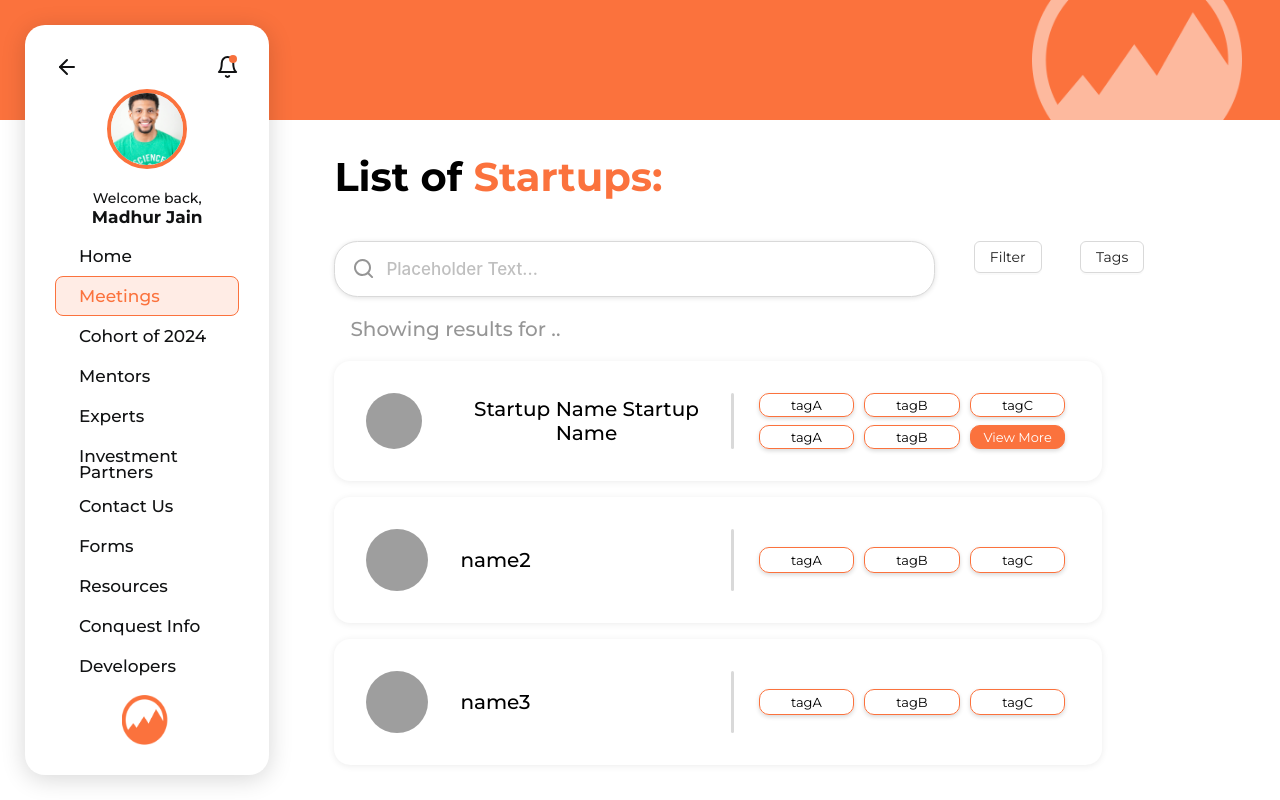
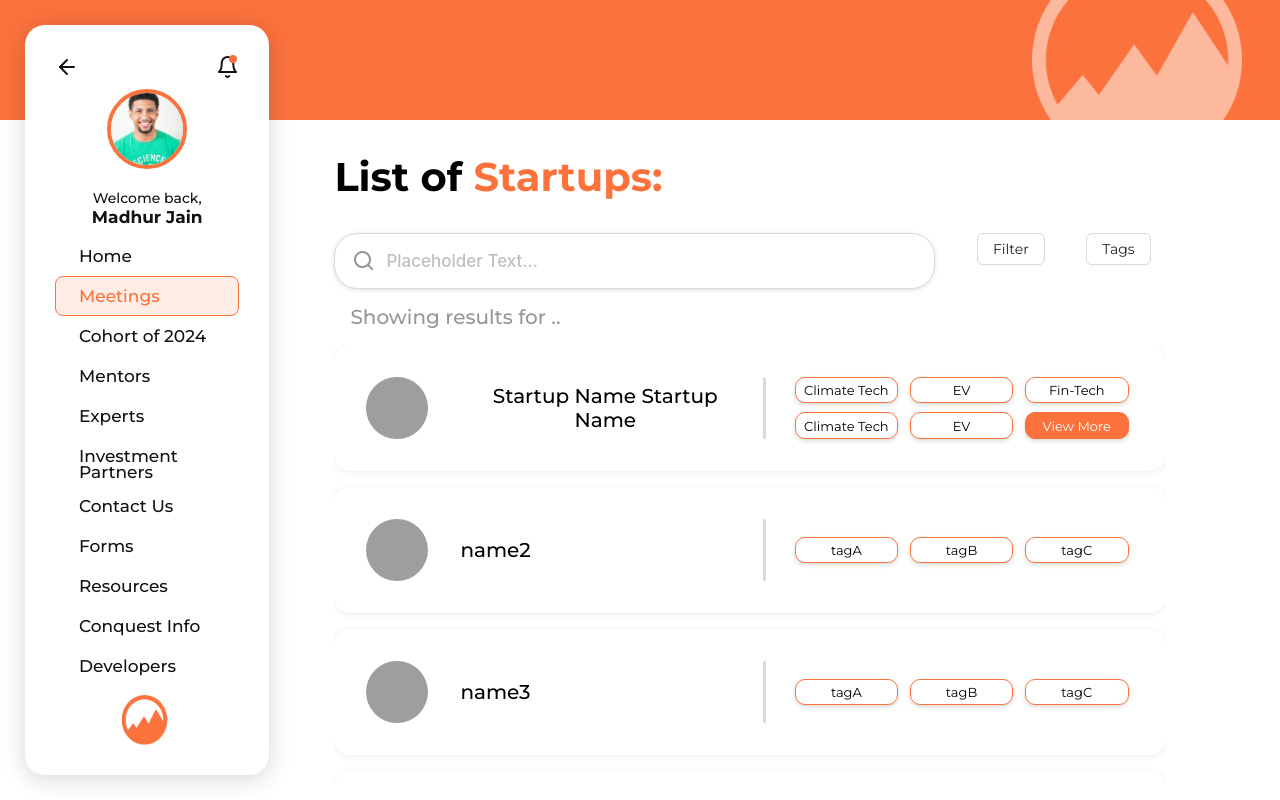
Before and after one commit to dvm-bitspilani/cel-conquest-2024, a React (Vite) app: page /dashboard/startups in a window 1280 px wide. Built offline with nearby package versions, Linux system fonts and the light colour scheme; grey boxes are pictures that could not be loaded.

Commit message:
feat: add scrollbar to Startup list

```diff
--- a/src/components/Startups/StartupCard/StartupCard.module.scss
+++ b/src/components/Startups/StartupCard/StartupCard.module.scss
@@ -1,5 +1,5 @@
 .cardContainer {
-  width: 60vw;
+  width: 65vw;
   background-color: #fff;
   box-shadow: 0px 1px 7px 0px #00000014;
   border-radius: 16.23px;
--- a/src/routes/Dashboard/Startups/Startups.jsx
+++ b/src/routes/Dashboard/Startups/Startups.jsx
@@ -8,7 +8,7 @@ const exampleData = [
     id: 1,
     img: "img",
     name: "Startup Name Startup Name",
-    tags: ["tagA", "tagB", "tagC", "tagA", "tagB", "tagC"],
+    tags: ["Climate Tech", "EV", "Fin-Tech", "Climate Tech", "EV", "tagC"],
   },
   {
     id: 2,
@@ -18,6 +18,18 @@ const exampleData = [
   },
   {
     id: 3,
+    img: "img",
+    name: "name3",
+    tags: ["tagA", "tagB", "tagC"],
+  },
+  {
+    id: 4,
+    img: "img",
+    name: "name3",
+    tags: ["tagA", "tagB", "tagC"],
+  },
+  {
+    id: 5,
     img: "img",
     name: "name3",
     tags: ["tagA", "tagB", "tagC"],
@@ -64,12 +76,10 @@ const Startups = () => {
         </div>
       </div>
       <h2>Showing results for {value ? value : ".."}</h2>
-      <div className={styles.listContainer}>
-        <div className={styles.startupList}>
-          {exampleData.map((startup) => (
-            <StartupCard key={startup.id} {...startup} />
-          ))}
-        </div>
+      <div className={styles.startupList}>
+        {exampleData.map((startup) => (
+          <StartupCard key={startup.id} {...startup} />
+        ))}
       </div>
     </div>
   );
--- a/src/routes/Dashboard/Startups/Startups.module.scss
+++ b/src/routes/Dashboard/Startups/Startups.module.scss
@@ -1,3 +1,25 @@
+@mixin scrollHeight($scrollMargin) {
+  margin-top: $scrollMargin;
+  margin-bottom: $scrollMargin;
+}
+
+@mixin scrollbarStyles() {
+  &::-webkit-scrollbar {
+    width: 8px;
+  }
+
+  &::-webkit-scrollbar-thumb {
+    background: #fb723d;
+    border-radius: calc(8px / 2);
+  }
+
+  &::-webkit-scrollbar-track {
+    border-radius: calc(8px / 2);
+    background-color: #eaeaea;
+    @include scrollHeight(2rem);
+  }
+}
+
 .startups {
   padding: 2rem 2.5rem;
   width: 100%;
@@ -10,7 +32,7 @@
     }
   }
   .searchContainer {
-    margin-top: 2.5rem;
+    margin-top: 2rem;
     width: 100%;
     display: flex;
     gap: 5%;
@@ -30,13 +52,17 @@
     font-weight: 500;
     font-size: 20px;
     color: #969696;
-    margin: 1.25rem 0;
+    margin: 1rem 0;
     padding-left: 1rem;
   }
 
   .startupList {
+    max-height: 55vh;
     display: flex;
     flex-direction: column;
     gap: 1rem;
+    overflow-y: scroll;
+
+    @include scrollbarStyles();
   }
 }
```
